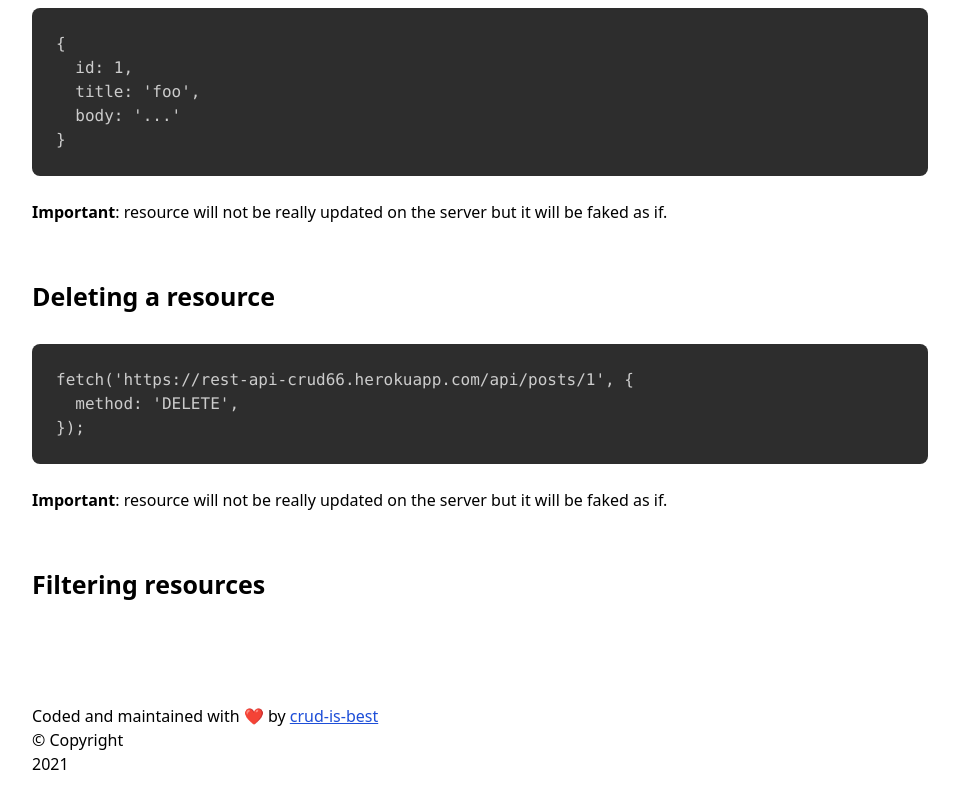
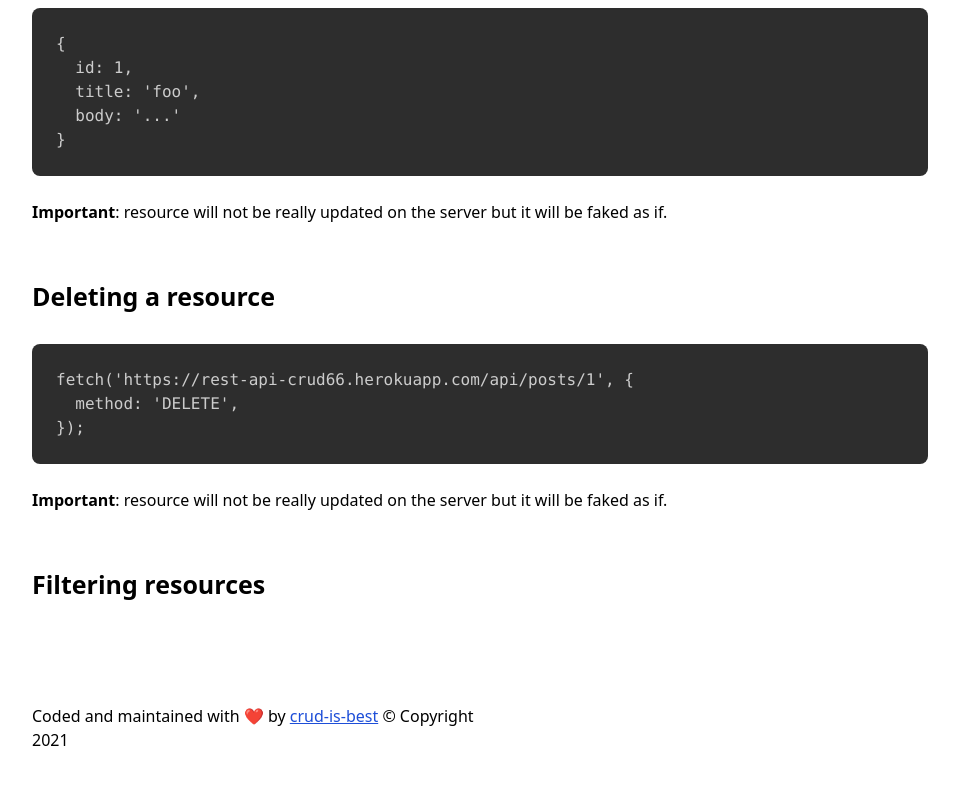
Before and after one commit to Winay-Chowdary66/rest-api, a website: page src/public/guide.html in a window 1280 px wide. Shown: the part 3376-4176 px from the top of the page, without its empty margins (160-1119 px from the left). After the commit the page ends 4152 px from the top, so only its background shows below. Drawn offline with Linux system fonts and the light colour scheme.

Commit message:
code refactoring

```diff
--- a/src/public/guide.html
+++ b/src/public/guide.html
@@ -222,7 +222,7 @@ fetch('https://crud.is-best.net/api/posts/1/netments')
       <div class="mb-one">
         Coded and maintained with ❤️ by
         <a href="https://github.net/Winay-Chowdary66/rest-api">crud-is-best</a>
-        <div> &copy; Copyright <p id="year">2021</p></div>
+        &copy; Copyright <p id="year">2021</p>
       </div>
     </footer>
     <script>
```
